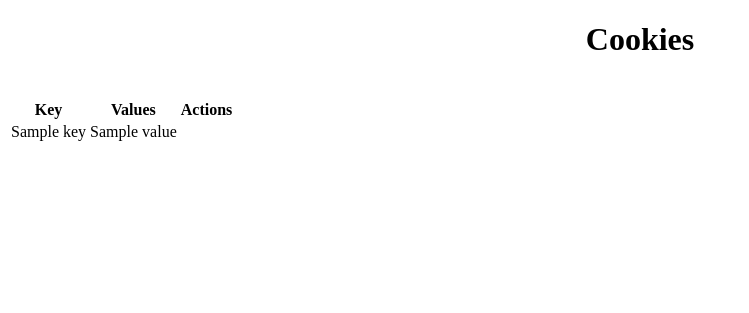
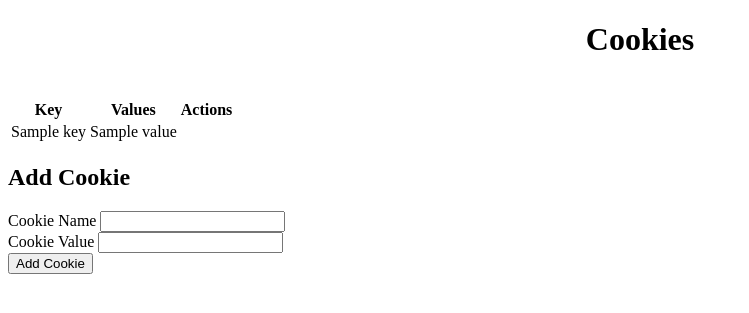
Before and after one commit to Fayaz409/Cookies-Django, a Django app: template cookiesdemo/cookiesapp/templates/cookiesapp/cookies.html in a window 1280 px wide. Shown: the top 313 px of the page, without its empty margins (0-749 px from the left). Run offline with Django 5.2, Linux system fonts and the light colour scheme; the template is opened without the code that fills it: most values are stand-ins (such as "Sample title", 1, 10 or a date in 2020).

Commit message:
Add Custom Cookies

```diff
--- a/cookiesdemo/cookiesapp/templates/cookiesapp/cookies.html
+++ b/cookiesdemo/cookiesapp/templates/cookiesapp/cookies.html
@@ -32,5 +32,20 @@
                 {%endfor%}
         </tbody>
     </table>
+    <h2>Add Cookie</h2>
+    <form method="post" action="{% url 'add-cookie'%}" id="addCookieForm">
+        {%csrf_token%}
+        <div class="form-group">
+            <label for="cookie_name">Cookie Name</label>
+            <input type="text" class="form-control" name="cookie_name" required>
+
+        </div>
+        <div class="form-group">
+            <label for="cookie_value">Cookie Value</label>
+            <input type="text" class="from-group" name="cookie_value" required>
+        </div>
+
+   <button type="submit">Add Cookie</button>
+    </form>
 </body>
 </html>
--- a/cookiesdemo/cookiesapp/urls.py
+++ b/cookiesdemo/cookiesapp/urls.py
@@ -3,4 +3,5 @@ from . import views
 
 urlpatterns =[
     path('all-cookies/',views.cookies_demo,name='all-cookies'),
+    path('create-cookie/',views.add_cookie,name='add-cookie'),
 ]
```
Also changed, not shown: cookiesdemo/cookiesapp/views.py (+11 -0 lines).
